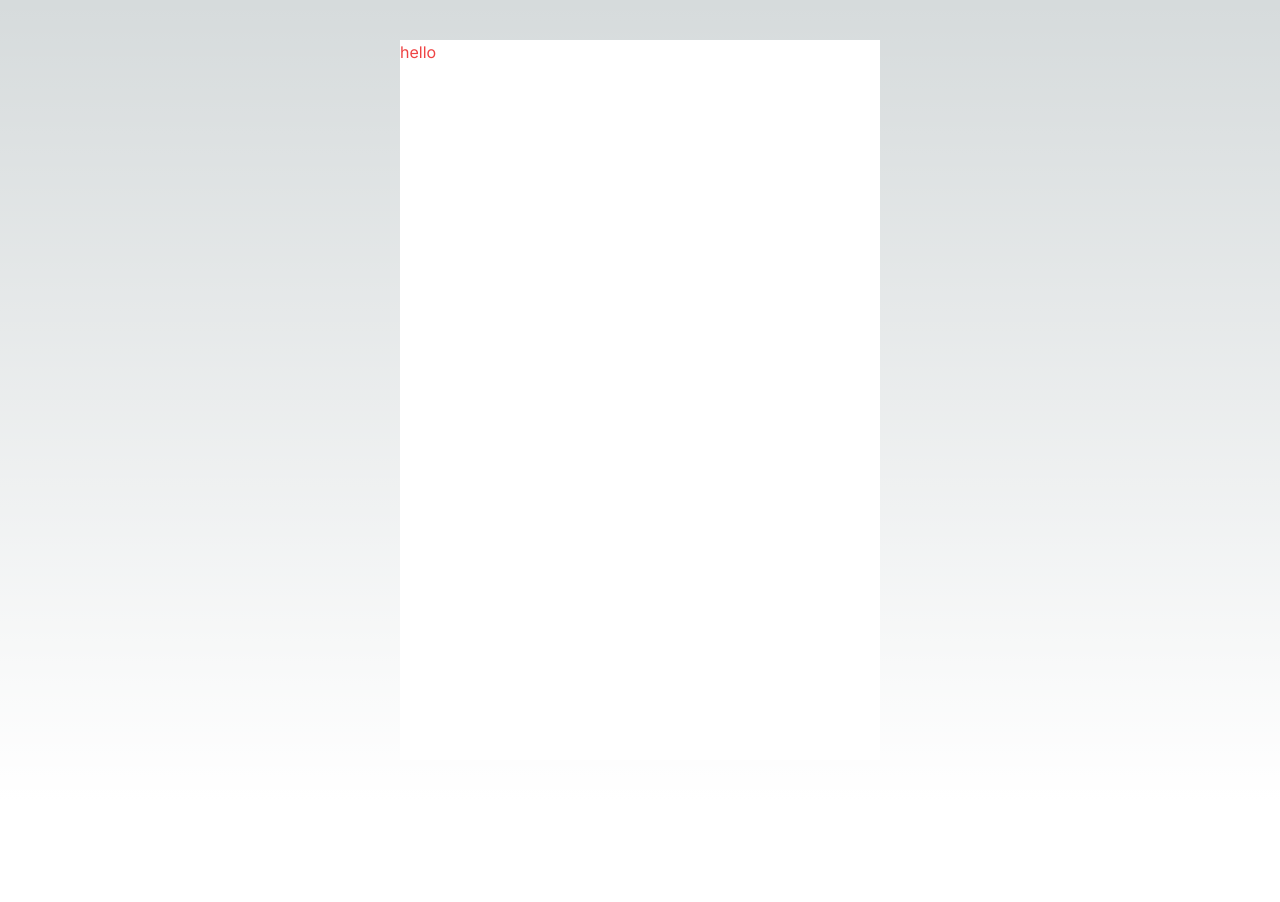
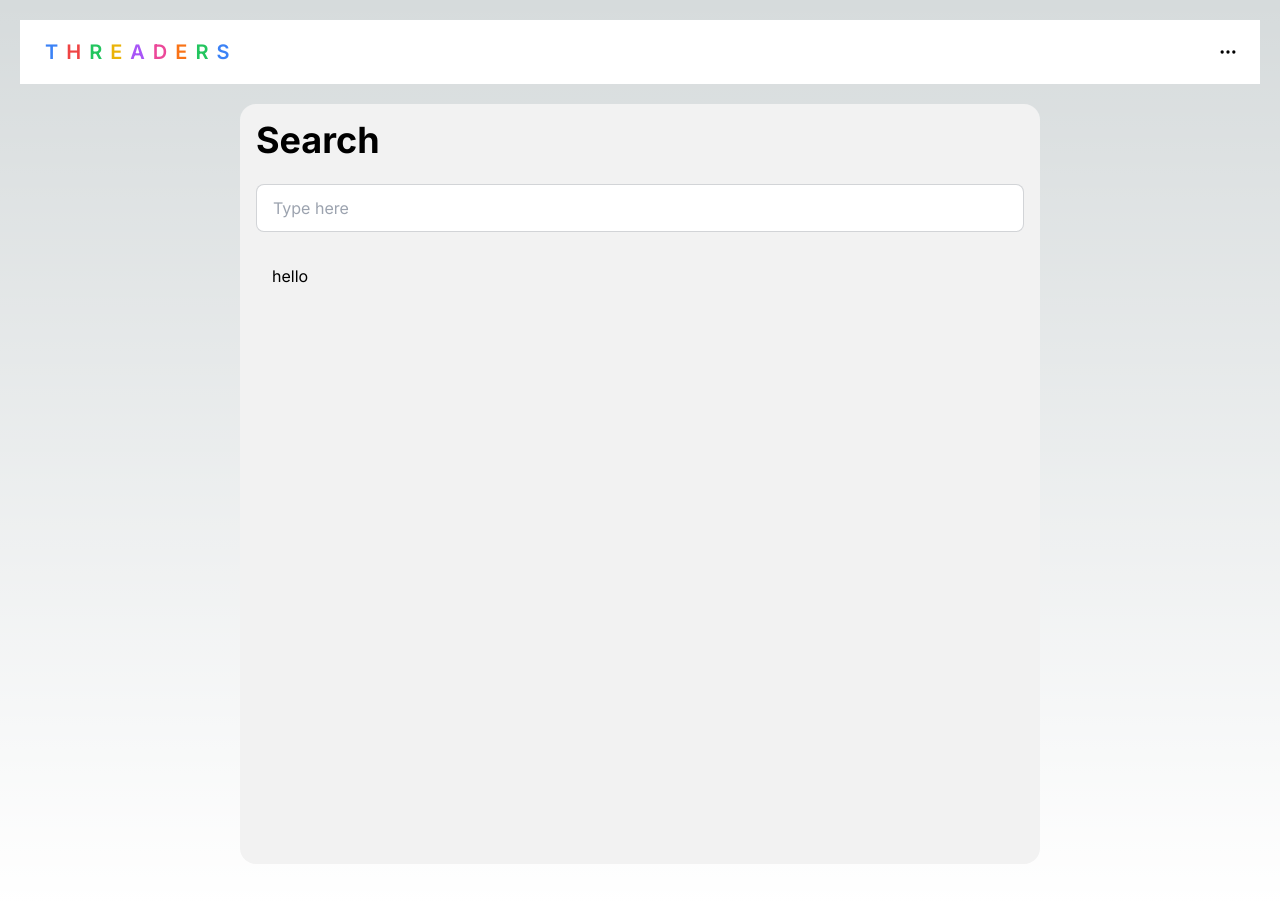
Before and after one commit to git-create-devben/threaders, a Next.js app in the folder thread/: page / in a window 1280 px wide. Before the commit the page ends 800 px from the top, so only its background shows below. Built offline with nearby package versions, Linux system fonts and the light colour scheme.

Commit message:
update page.tsx

```diff
--- a/thread/app/page.tsx
+++ b/thread/app/page.tsx
@@ -2,11 +2,58 @@ import React from "react";
 
 const page = () => {
   return (
-    <main className=" flex justify-center  p-10 w-screen h-screen">
-     <div className=" bg-white w-[30rem]">
-     <h1 className="text-red-500">hello</h1>
-     </div>
-    </main>
+    <section className=" p-5">
+      <div className="navbar bg-base-100">
+        <div className="flex-1 ">
+          <a className="btn btn-ghost text-xl">
+            <span className=" text-blue-500">T</span>
+            <span className=" text-red-500">h</span>
+            <span className=" text-green-500">r</span>
+            <span className=" text-yellow-500">e</span>
+            <span className=" text-purple-500">a</span>
+            <span className=" text-pink-500">d</span>
+            <span className=" text-orange-500">e</span>
+            <span className=" text-green-500">r</span>
+            <span className=" text-blue-500">s</span>
+          </a>
+        </div>
+        <div className="flex-none">
+          <button className="btn btn-square btn-ghost">
+            <svg
+              xmlns="http://www.w3.org/2000/svg"
+              fill="none"
+              viewBox="0 0 24 24"
+              className="inline-block w-5 h-5 stroke-current"
+            >
+              <path
+                strokeLinecap="round"
+                strokeLinejoin="round"
+                strokeWidth="2"
+                d="M5 12h.01M12 12h.01M19 12h.01M6 12a1 1 0 11-2 0 1 1 0 012 0zm7 0a1 1 0 11-2 0 1 1 0 012 0zm7 0a1 1 0 11-2 0 1 1 0 012 0z"
+              ></path>
+            </svg>
+          </button>
+        </div>
+      </div>
+      <main className=" flex justify-center p-5  h-screen w-max-100 ">
+        <div className=" bg-base-200 w-[50rem] rounded-2xl">
+          <div className=" p-4">
+            <h1 className=" text-4xl font-bold">Search</h1>
+            {/* <p>Curious about </p> */}
+            <input
+              type="text"
+              placeholder="Type here"
+              className="input input-bordered w-full max-w mt-6"
+            />
+          </div>
+          <div className=" px-8 py-4">
+            <ul>
+              <li>hello</li>
+            </ul>
+          </div>
+        </div>
+      </main>
+    </section>
   );
 };
 
```
